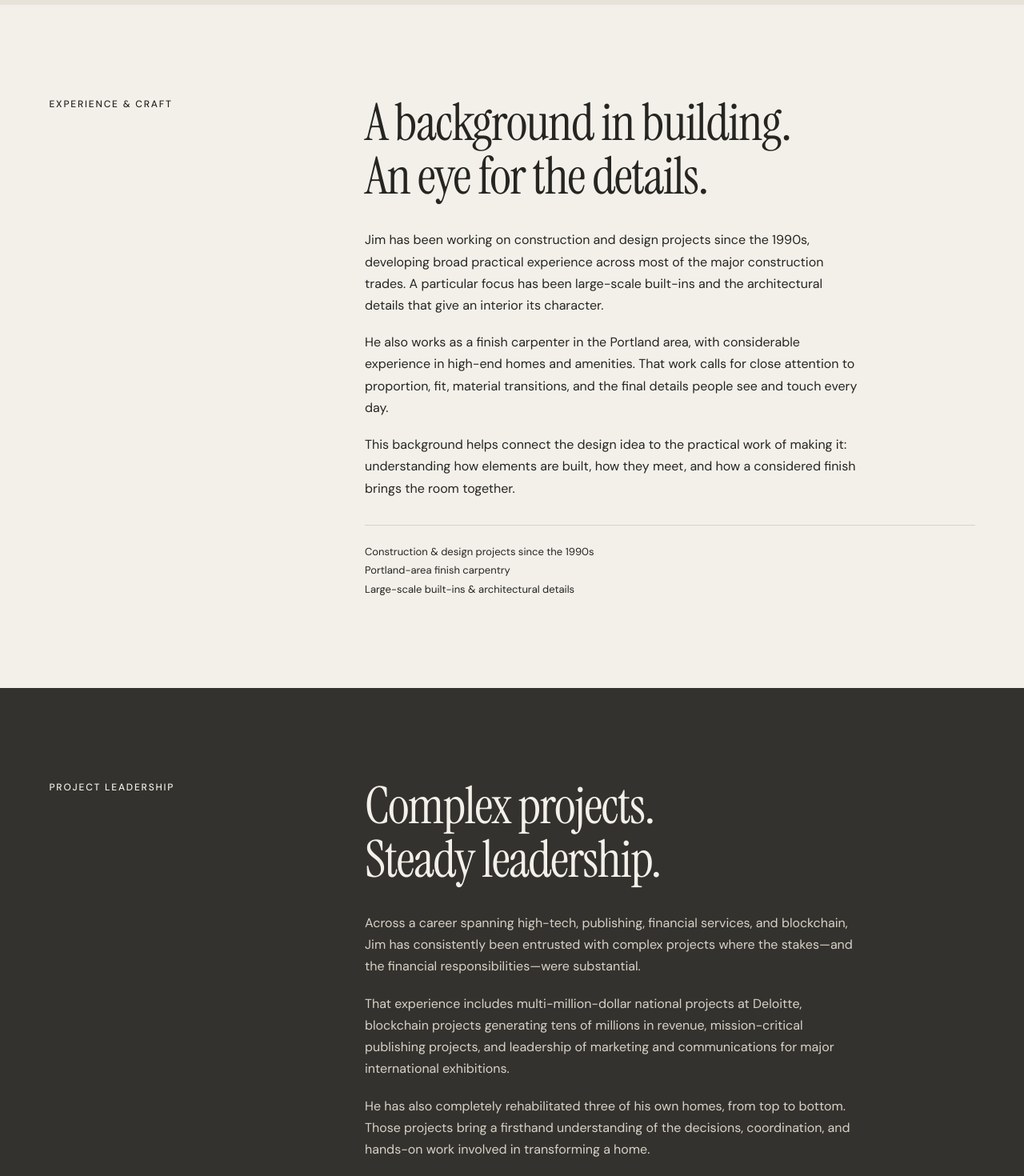
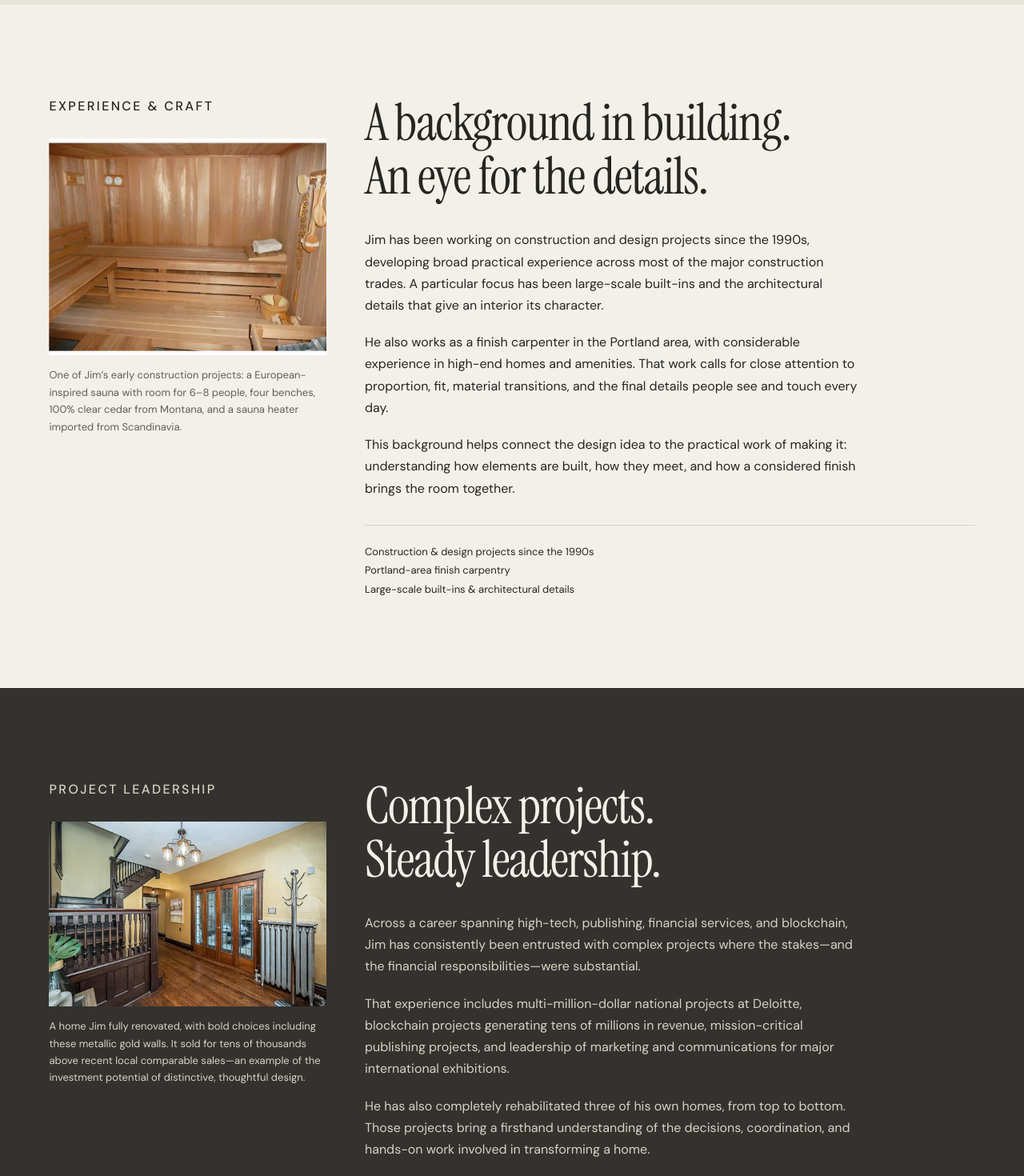
Before and after one commit to jpdnft/dee_creative, a Next.js app: page /about in a window 1280 px wide. Shown: the part 1340-2810 px from the top of the page at 80% size. Built offline with nearby package versions, Linux system fonts and the light colour scheme; no server answers.

Commit message:
Add sauna and renovated foyer photographs to About page

```diff
--- a/app/about/page.tsx
+++ b/app/about/page.tsx
@@ -21,7 +21,7 @@ export default function AboutPage() {
     <section className={`section ${styles.opening}`} aria-labelledby="about-title"><p className="eyebrow">The studio / Portland, Oregon</p><div className={styles.openingGrid}><h1 id="about-title">The imagination.<br />The hands.<br /><em>The whole idea.</em></h1><div className={styles.openingCopy}><p>A good project benefits from someone who understands both the design idea and the realities of building it.</p><p>Dee Creative Enterprises brings those perspectives together: architectural thinking, practical making, and a clear path from concept through construction.</p></div></div></section>
     <section className={`section ${styles.split} ${styles.studioPortrait}`} aria-labelledby="jim-heading"><div className={styles.portrait}><p className="eyebrow">Meet Jim</p><Image src="/images/jim-dee-portrait.png" alt="Jim Dee, who leads Dee Creative Enterprises" width={1122} height={1402} sizes="(max-width: 760px) 360px, 30vw" /></div><div><h2 id="jim-heading">A creative point of view.<br />A practical way forward.</h2><p>Jim leads Dee Creative Enterprises, a small Portland design-build studio focused on residential transformation. His approach combines design imagination, hands-on construction, technology, communication, and project leadership.</p><p>The work can begin with a room that feels unresolved, an architectural feature you have in mind, or a collection that deserves a place of its own. Understanding the problem—and the person who lives with it—comes first.</p><p>As an Oregon Residential General Contractor, Jim personally performs appropriate construction and coordinates qualified specialty subcontractors where the scope requires them.</p><div className={styles.license}><span>{site.legalName}</span><span>Oregon Residential General Contractor</span><span>CCB #{site.ccb}</span></div></div></section>
     <section className={`section ${styles.split}`} aria-labelledby="experience-heading">
-      <p className="eyebrow">Experience & craft</p>
+      <div><p className="eyebrow">Experience & craft</p><figure className={styles.projectPhoto}><Image src="/images/sauna.webp" alt="Cedar-lined sauna with tiered benches and traditional sauna accessories" width={512} height={400} sizes="(max-width: 760px) 400px, 30vw" /><figcaption>One of Jim’s early construction projects: a European-inspired sauna with room for 6–8 people, four benches, 100% clear cedar from Montana, and a sauna heater imported from Scandinavia.</figcaption></figure></div>
       <div>
         <h2 id="experience-heading">A background in building.<br />An eye for the details.</h2>
         <p>Jim has been working on construction and design projects since the 1990s, developing broad practical experience across most of the major construction trades. A particular focus has been large-scale built-ins and the architectural details that give an interior its character.</p>
@@ -31,7 +31,7 @@ export default function AboutPage() {
       </div>
     </section>
     <section className={`section ${styles.split} ${styles.dark}`} aria-labelledby="project-leadership-heading">
-      <p className="eyebrow">Project leadership</p>
+      <div><p className="eyebrow">Project leadership</p><figure className={styles.projectPhoto}><Image src="/images/foyer.jpg" alt="Renovated foyer with metallic gold walls, dark wood stairs, and glazed wood doors" width={500} height={333} sizes="(max-width: 760px) 400px, 30vw" /><figcaption>A home Jim fully renovated, with bold choices including these metallic gold walls. It sold for tens of thousands above recent local comparable sales—an example of the investment potential of distinctive, thoughtful design.</figcaption></figure></div>
       <div>
         <h2 id="project-leadership-heading">Complex projects.<br />Steady leadership.</h2>
         <p>Across a career spanning high-tech, publishing, financial services, and blockchain, Jim has consistently been entrusted with complex projects where the stakes—and the financial responsibilities—were substantial.</p>
--- a/app/editorial.module.css
+++ b/app/editorial.module.css
@@ -34,6 +34,9 @@
 .studioPortrait h2 { max-width: 20ch; }
 .portrait { max-width: 360px; }
 .portrait img { margin-top: 1.5rem; }
+.projectPhoto { max-width: 400px; margin-top: 1.75rem; }
+.projectPhoto figcaption { margin-top: .9rem; font-size: .8125rem; line-height: 1.65; color: var(--muted); }
+.dark .projectPhoto figcaption { color: var(--rule); }
 .license { margin-top: 2rem; padding-top: 1.5rem; border-top: 1px solid var(--rule); font-size: .8125rem; display: flex; flex-direction: column; gap: .4rem; }
 .principles { display: grid; grid-template-columns: 1fr 1.5fr; gap: 6rem; }
 .principles h2 { margin-top: 1.75rem; }
```
Also changed, not shown: public/images/foyer.jpg (added), public/images/sauna.webp (added).
